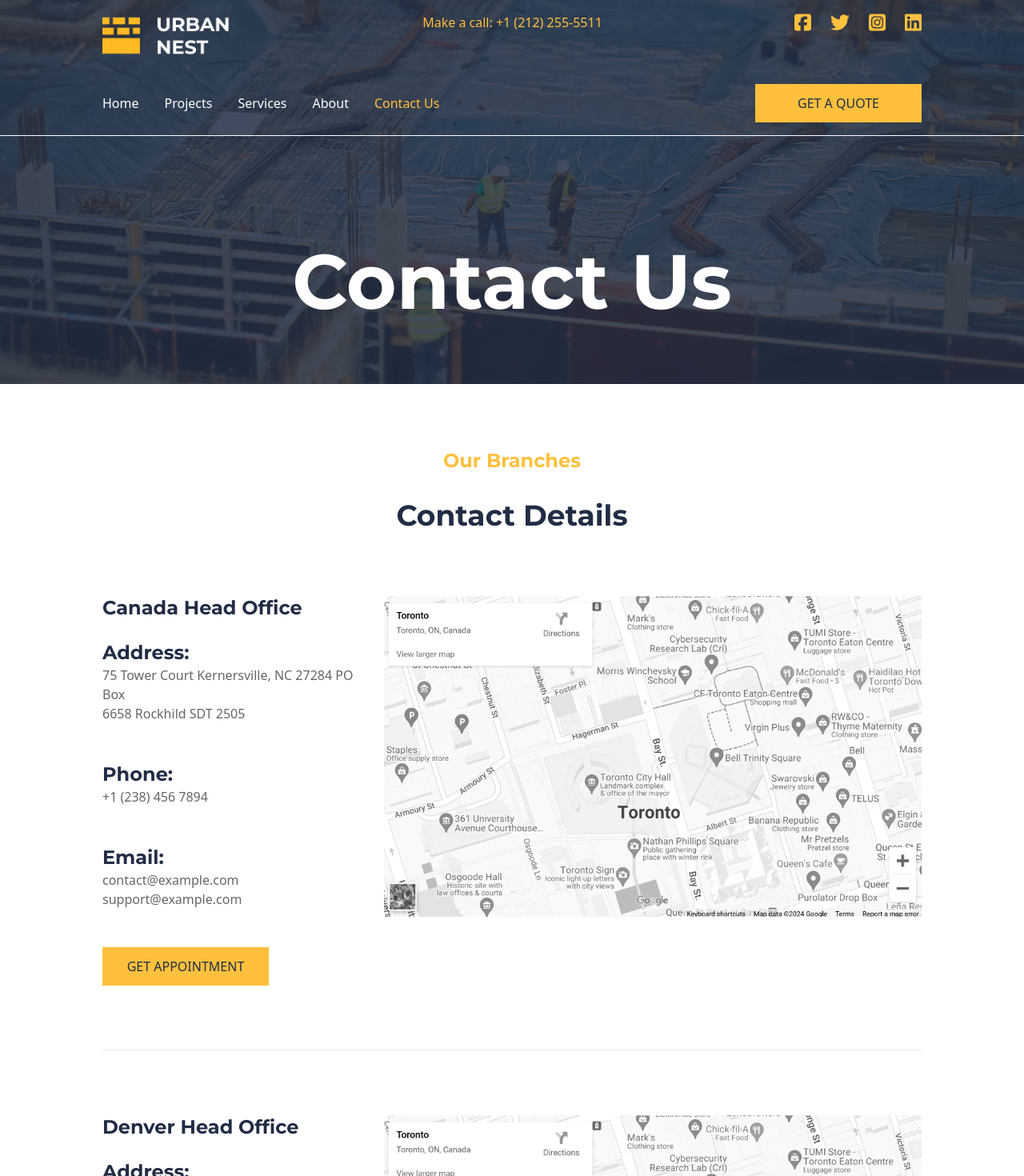
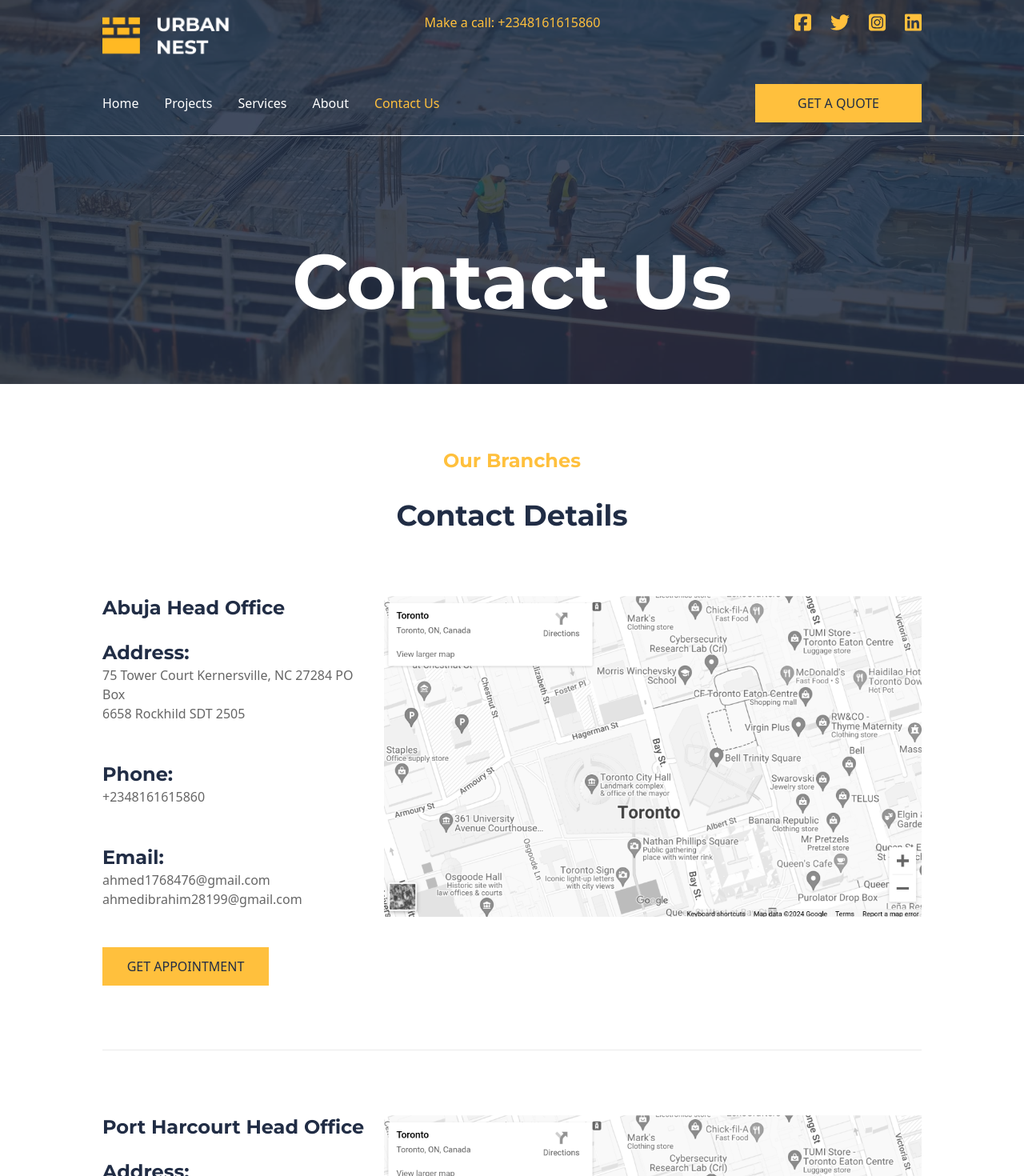
Before and after one commit to ib-ahmedd/urban_nest, a Next.js app: page /contact in a window 1280 px wide. Shown: the top 1470 px of the page at 80% size. Built offline with nearby package versions, Linux system fonts and the light colour scheme; a web font is replaced by a local one.

Commit message:
bug fixes

```diff
--- a/app/contact/components/InfoContainer.tsx
+++ b/app/contact/components/InfoContainer.tsx
@@ -13,14 +13,14 @@ function InfoContainer({ location }: { location: string }) {
           </span>
           <span data-aos="fade-right">
             <h5 className="bold_heading">Phone:</h5>
-            <p className="text-site-gray">+1 (238) 456 7894</p>
+            <p className="text-site-gray">+2348161615860</p>
           </span>
           <span data-aos="fade-right">
             <h5 className="bold_heading">Email:</h5>
             <p className="text-site-gray">
-              contact@example.com
+              ahmed1768476@gmail.com
               <br />
-              support@example.com
+              ahmedibrahim28199@gmail.com
             </p>
           </span>
 
--- a/app/contact/components/InfoSec.tsx
+++ b/app/contact/components/InfoSec.tsx
@@ -5,9 +5,9 @@ function InfoSec() {
     <section className="width_parent flex-col mt-20 items-center">
       <h2 className="text-site-yellow mb-8">Our Branches</h2>
       <h3 className="text-site-blue">Contact Details</h3>
-      <InfoContainer location="Canada" />
-      <InfoContainer location="Denver" />
-      <InfoContainer location="Malmo" />
+      <InfoContainer location="Abuja" />
+      <InfoContainer location="Port Harcourt" />
+      <InfoContainer location="Lagos" />
     </section>
   );
 }
--- a/app/layout.tsx
+++ b/app/layout.tsx
@@ -1,6 +1,7 @@
 import React from "react";
 import "./globals.css";
 import { Footer, Navbar } from "@components";
+import Head from "next/head";
 
 export const metadata = {
   title: "Urban Nest",
@@ -10,6 +11,9 @@ export const metadata = {
 const RootLayout = ({ children }: RootLayoutProps) => {
   return (
     <html lang="en" className="w-full overflow-x-hidden">
+      <Head>
+        <link rel="shortcut icon" href="/favicon.ico" />
+      </Head>
       <body className="w-full overflow-x-hidden">
         <Navbar />
         {children}
--- a/components/Navbar.tsx
+++ b/components/Navbar.tsx
@@ -28,7 +28,7 @@ function Navbar() {
           <Link href="/">
             <img src="/images/logo/logo.png" alt="site logo" className="w-40" />
           </Link>
-          <p className="text-site-yellow">Make a call: +1 (212) 255-5511</p>
+          <p className="text-site-yellow">Make a call: +2348161615860</p>
           <div className="flex gap-6 text-2xl text-site-yellow">
             <FontAwesomeIcon icon={faSquareFacebook} />
             <FontAwesomeIcon icon={faTwitter} />
```
Also changed, not shown: public/images/logo/fav-logo.png (added), 1 other file (tests, documents, lock files or other folders).
